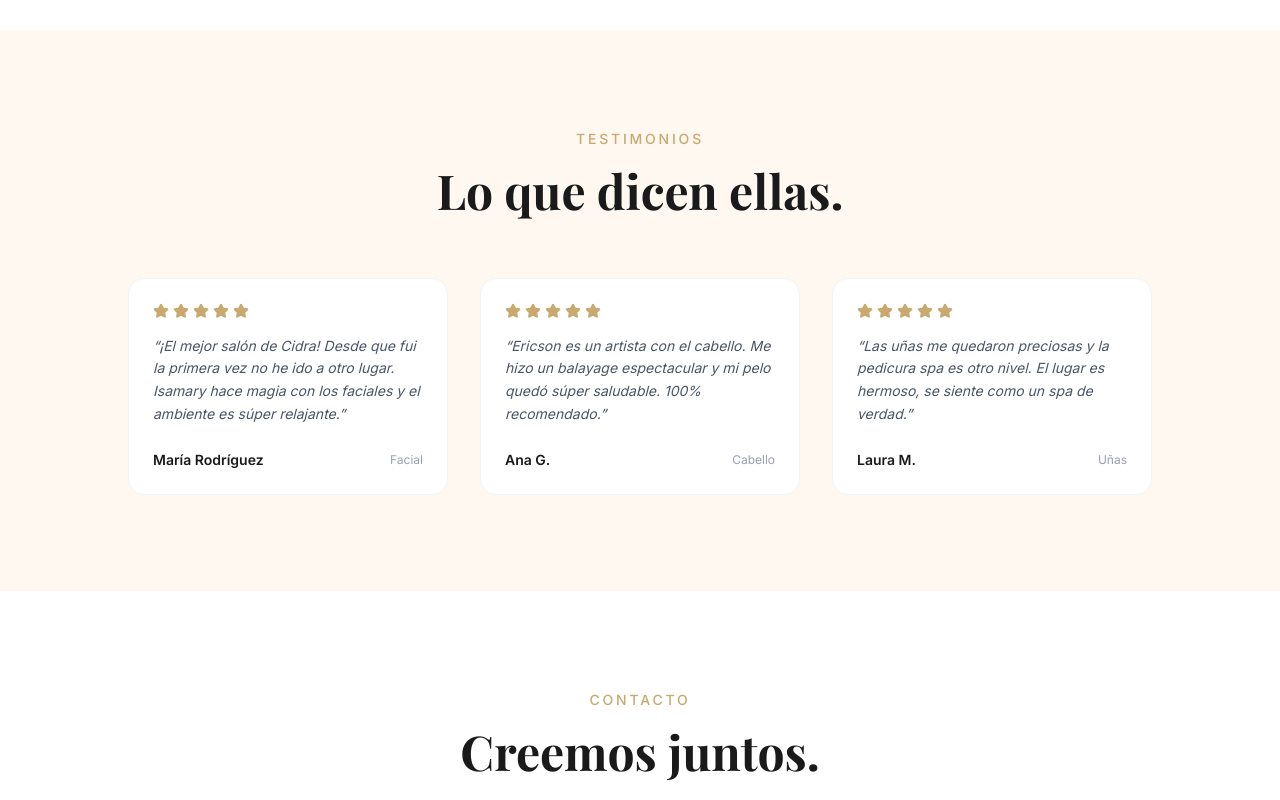
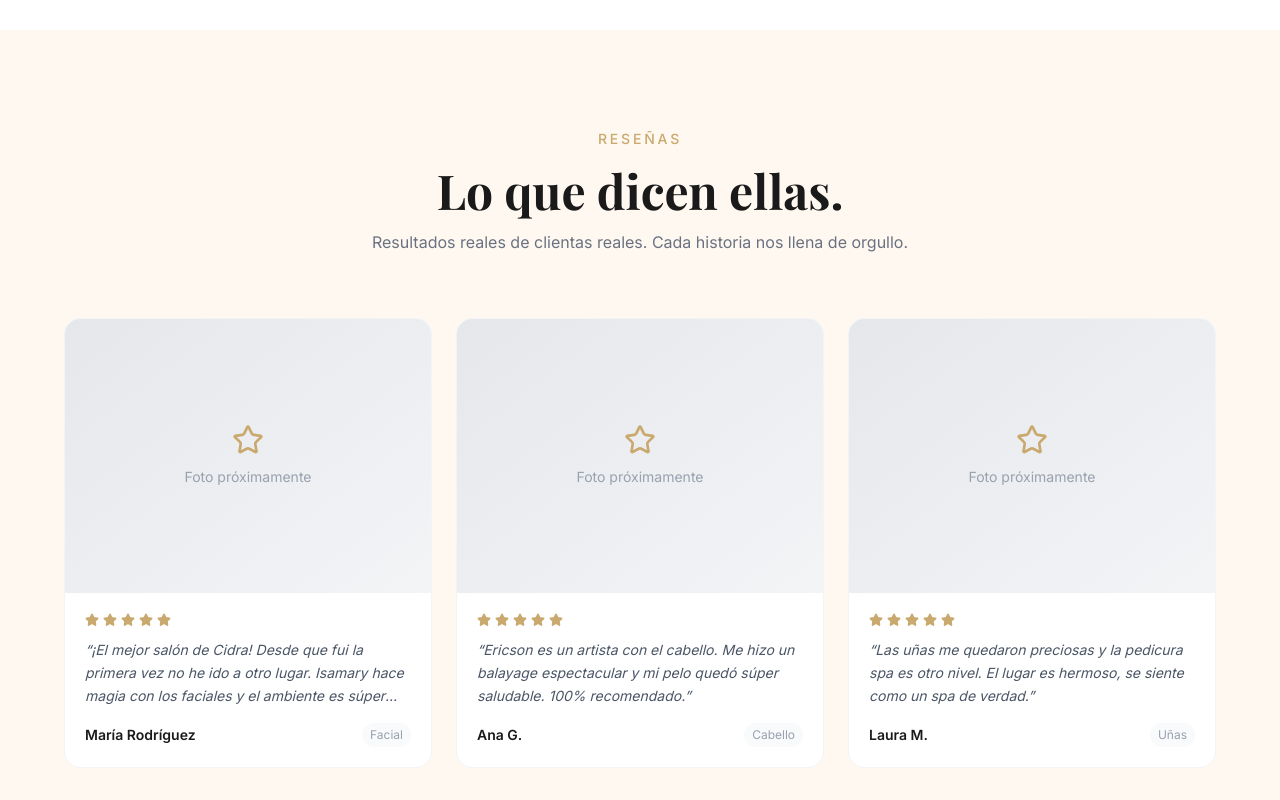
Before and after one commit to ipollc2024-hub/aglas-salon-web, a Next.js app: page / in a window 1280 px wide. Shown: the part 5780-6580 px from the top of the page. Built offline with nearby package versions, Linux system fonts and the light colour scheme; a web font is replaced by a local one.

Commit message:
sección de reseñas con fotos de clientas + modal

```diff
--- a/src/components/Testimonios.tsx
+++ b/src/components/Testimonios.tsx
@@ -1,8 +1,17 @@
 "use client";
 
 import { Star } from "lucide-react";
+import { useState } from "react";
 
-const testimonios = [
+interface Review {
+  nombre: string;
+  texto: string;
+  rating: number;
+  tipo: string;
+  foto?: string;
+}
+
+const reviews: Review[] = [
   {
     nombre: "María Rodríguez",
     texto: "¡El mejor salón de Cidra! Desde que fui la primera vez no he ido a otro lugar. Isamary hace magia con los faciales y el ambiente es súper relajante.",
@@ -24,42 +33,111 @@ const testimonios = [
 ];
 
 export default function Testimonios() {
+  const [selectedReview, setSelectedReview] = useState<Review | null>(null);
+
   return (
-    <section className="py-24 bg-[#FFF8F0]">
+    <>
+      <section id="resenas" className="py-24 bg-[#FFF8F0]">
         <div className="max-w-7xl mx-auto px-4 sm:px-6 lg:px-8">
           <div className="text-center mb-16">
             <span className="text-[#C9A96E] text-sm tracking-[0.2em] font-medium uppercase">
-            Testimonios
+              Reseñas
             </span>
             <h2 className="font-playfair text-4xl lg:text-5xl text-[#1A1A1A] font-bold mt-4 mb-4">
               Lo que dicen ellas.
             </h2>
+            <p className="text-gray-500 max-w-xl mx-auto">
+              Resultados reales de clientas reales. Cada historia nos llena de orgullo.
+            </p>
           </div>
 
-        <div className="grid md:grid-cols-3 gap-8 max-w-5xl mx-auto">
-          {testimonios.map((t, idx) => (
+          {/* Reviews Grid */}
+          <div className="grid md:grid-cols-2 lg:grid-cols-3 gap-6 max-w-6xl mx-auto">
+            {reviews.map((r, idx) => (
               <div
                 key={idx}
-              className="bg-white p-6 rounded-2xl border border-gray-100"
+                className="bg-white rounded-2xl border border-gray-100 overflow-hidden group cursor-pointer hover:shadow-lg transition-all"
+                onClick={() => setSelectedReview(r)}
               >
-              <div className="flex gap-1 mb-4">
-                {Array.from({ length: t.rating }).map((_, i) => (
-                  <Star key={i} size={16} className="text-[#C9A96E] fill-[#C9A96E]" />
+                {/* Foto del resultado */}
+                <div className="aspect-[4/3] bg-gradient-to-br from-gray-200 to-gray-100 flex items-center justify-center overflow-hidden">
+                  {r.foto ? (
+                    <img
+                      src={r.foto}
+                      alt={r.nombre}
+                      className="w-full h-full object-cover group-hover:scale-105 transition-transform duration-500"
+                    />
+                  ) : (
+                    <div className="text-center p-4">
+                      <Star size={32} className="text-[#C9A96E] mx-auto mb-2" />
+                      <span className="text-gray-400 text-sm">Foto próximamente</span>
+                    </div>
+                  )}
+                </div>
+
+                {/* Info */}
+                <div className="p-5">
+                  <div className="flex gap-1 mb-3">
+                    {Array.from({ length: r.rating }).map((_, i) => (
+                      <Star key={i} size={14} className="text-[#C9A96E] fill-[#C9A96E]" />
                     ))}
                   </div>
-
-              <p className="text-gray-600 text-sm leading-relaxed mb-6 italic">
-                &ldquo;{t.texto}&rdquo;
+                  <p className="text-gray-600 text-sm leading-relaxed mb-4 italic line-clamp-3">
+                    &ldquo;{r.texto}&rdquo;
                   </p>
-
                   <div className="flex items-center justify-between">
-                <span className="font-semibold text-sm text-[#1A1A1A]">{t.nombre}</span>
-                <span className="text-xs text-gray-400">{t.tipo}</span>
+                    <span className="font-semibold text-sm text-[#1A1A1A]">{r.nombre}</span>
+                    <span className="text-xs text-gray-400 bg-gray-50 px-2 py-1 rounded-full">{r.tipo}</span>
+                  </div>
                 </div>
               </div>
             ))}
           </div>
         </div>
       </section>
+
+      {/* Modal de review */}
+      {selectedReview && (
+        <div
+          className="fixed inset-0 z-50 bg-black/60 flex items-center justify-center p-4"
+          onClick={() => setSelectedReview(null)}
+        >
+          <div
+            className="bg-white rounded-2xl max-w-lg w-full overflow-hidden"
+            onClick={(e) => e.stopPropagation()}
+          >
+            {selectedReview.foto && (
+              <div className="aspect-[4/3] bg-gray-100">
+                <img
+                  src={selectedReview.foto}
+                  alt={selectedReview.nombre}
+                  className="w-full h-full object-cover"
+                />
+              </div>
+            )}
+            <div className="p-6">
+              <div className="flex gap-1 mb-3">
+                {Array.from({ length: selectedReview.rating }).map((_, i) => (
+                  <Star key={i} size={16} className="text-[#C9A96E] fill-[#C9A96E]" />
+                ))}
+              </div>
+              <p className="text-gray-700 leading-relaxed mb-4">
+                &ldquo;{selectedReview.texto}&rdquo;
+              </p>
+              <div className="flex items-center justify-between">
+                <span className="font-semibold text-[#1A1A1A]">{selectedReview.nombre}</span>
+                <span className="text-xs text-gray-400 bg-gray-50 px-3 py-1 rounded-full">{selectedReview.tipo}</span>
+              </div>
+              <button
+                onClick={() => setSelectedReview(null)}
+                className="mt-6 w-full py-2 bg-[#1A1A1A] text-white rounded-xl text-sm hover:bg-[#2A2A2A] transition-colors"
+              >
+                Cerrar
+              </button>
+            </div>
+          </div>
+        </div>
+      )}
+    </>
   );
 }
```
Lines whose indentation alone changed are shown as unchanged.
